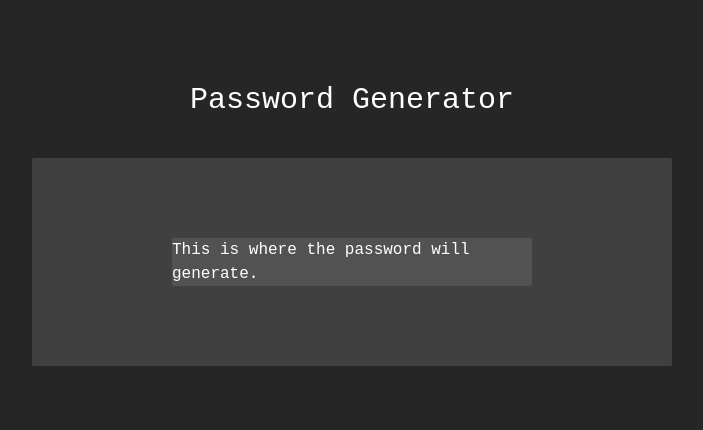
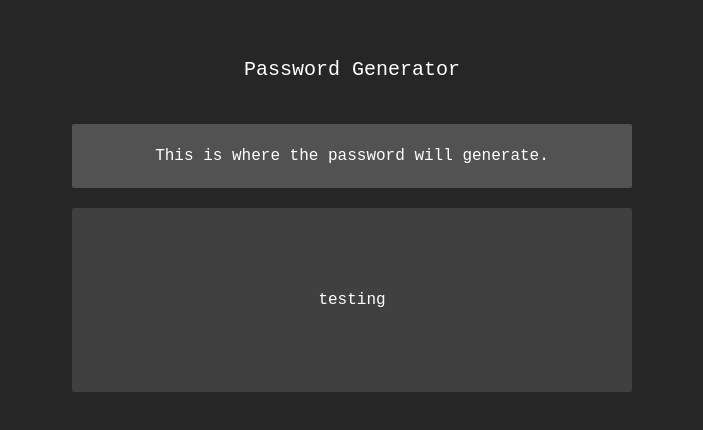
Before and after one commit to Goastio/password-generator, a React (Create React App) app: page / in a window 1280 px wide. Shown: the part 156-586 px from the top of the page, without its empty margins (288-991 px from the left). Built offline with nearby package versions, Linux system fonts and the light colour scheme.

Commit message:
css adjustments

```diff
--- a/src/components/Generator.js
+++ b/src/components/Generator.js
@@ -3,11 +3,15 @@ import React from "react";
 const Generator = () => {
   return (
     <>
-      <div className="flex min-h-screen flex-col items-center justify-center">
-        <div className="flex text-3xl text-white">Password Generator</div>
-        <div className="my-10 flex w-full max-w-screen-sm justify-center rounded-sm bg-neutral-700 p-20 text-white">
-          <div className="w-3/4 rounded-sm bg-neutral-600">
+      <div className="mx-auto flex min-h-screen max-w-screen-sm flex-col justify-center p-10 text-white">
+        <div className="flex self-center text-xl ">Password Generator</div>
+
+        <div className="my-10 flex flex-col gap-5">
+          <div className="w-full justify-center rounded-sm bg-neutral-600 p-5 text-center">
             This is where the password will generate.
+          </div>
+          <div className="flex w-full justify-center rounded-sm bg-neutral-700 p-20">
+            testing
           </div>
         </div>
       </div>
```
